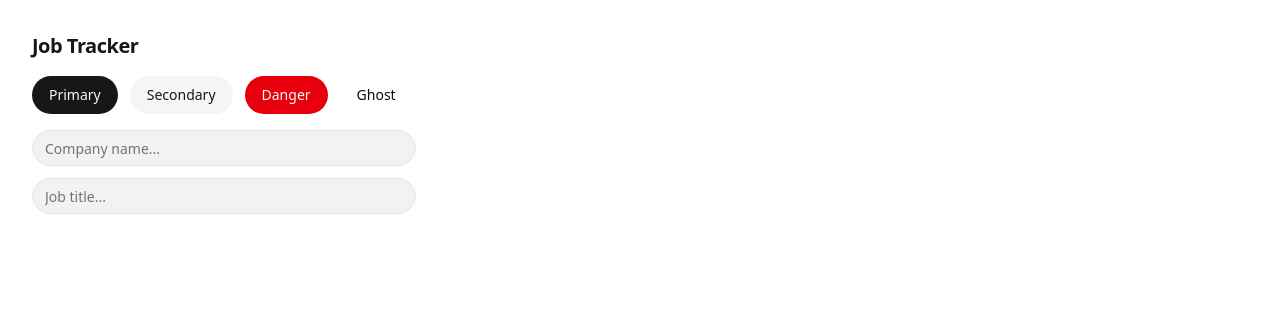
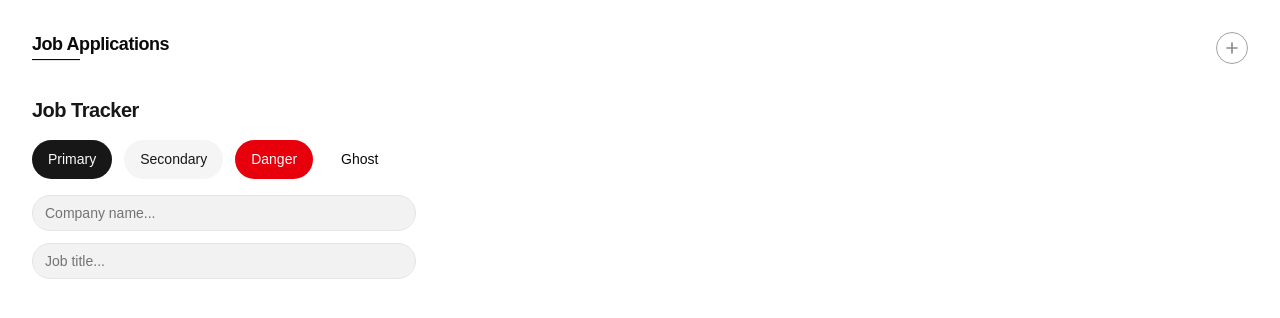
Before and after one commit to mouadbt/application-tracker, a React (Vite) app: page / in a window 1280 px wide. Shown: the top 318 px of the page. Built offline with nearby package versions, Linux system fonts and the light colour scheme.

Commit message:
build: add header component, add new btn variation 'btn-icon', repalce google fonts cdn with local & ui fixes

```diff
--- a/package.json
+++ b/package.json
@@ -10,6 +10,7 @@
     "preview": "vite preview"
   },
   "dependencies": {
+    "@fontsource/geist-sans": "^5.3.0",
     "@tailwindcss/vite": "^4.3.3",
     "react": "^19.2.8",
     "react-dom": "^19.2.8",
--- a/src/App.tsx
+++ b/src/App.tsx
@@ -1,9 +1,14 @@
-import Button from "./blocks/components/Button";
-import Input from "./blocks/components/Input";
+import Header from "./components/Header";
+import Button from "./components/ui/Button";
+import Input from "./components/ui/Input";
 
 function App() {
   return (
     <>
+      <Header/>
+
+
+
       <div className="min-h-screen bg-background p-8 flex flex-col gap-4">
         <h1 className="heading">Job Tracker</h1>
 
--- /dev/null
+++ b/src/components/Header.tsx
@@ -0,0 +1,22 @@
+import Plus from "./icons/Plus";
+import Button from "./ui/Button";
+
+export default function Header() {
+  return (
+    <header className="flex items-center justify-between p-8 pb-0">
+      <div className="flex flex-col gap-1.5">
+        <h1
+          className="text-lg font-semibold leading-none text-foreground"
+          id="dialog-title"
+        >
+          Job Applications
+        </h1>
+        <hr className="bg-border h-0.5 w-12" />
+      </div>
+      <Button variant="icon">
+        <span className="sr-only">Add new job application</span>
+        <Plus />
+      </Button>
+    </header>
+  );
+}
--- /dev/null
+++ b/src/components/icons/Plus.tsx
@@ -0,0 +1,21 @@
+import type { SVGProps } from "react";
+
+export default function Plus(props: SVGProps<SVGSVGElement>) {
+  return (
+    <svg
+      viewBox="0 0 24 24"
+      fill="none"
+      xmlns="http://www.w3.org/2000/svg"
+      {...props}
+    >
+      <path
+        d="M6 12h12m-6-6v12"
+        stroke="currentColor"
+        strokeWidth="2"
+        strokeLinecap="round"
+        strokeLinejoin="round"
+
+      />
+    </svg>
+  );
+}
--- a/src/blocks/components/Button.tsx
+++ b/src/components/ui/Button.tsx
@@ -1,6 +1,6 @@
 interface ButtonProps {
   children: React.ReactNode;
-  variant?: "primary" | "secondary" | "danger" | "ghost";
+  variant?: "primary" | "secondary" | "danger" | "ghost" | "icon";
   type?: "button" | "submit" | "reset";
   onClick?: () => void;
   disabled?: boolean;
--- a/src/index.css
+++ b/src/index.css
@@ -1,5 +1,7 @@
 @import "tailwindcss";
-@import url("https://fonts.googleapis.com/css2?family=Geist:wght@100..900&family=Geist+Mono:wght@100..900&display=swap");
+@import "@fontsource/geist-sans/400.css";
+@import "@fontsource/geist-sans/500.css";
+@import "@fontsource/geist-sans/600.css";
 
 :root {
   --border: oklch(0.85 0.004 286.099);
@@ -7,7 +9,7 @@
 }
 
 @theme {
-  --font-sans: "Geist", ui-sans-serif, system-ui, sans-serif;
+  --font-sans: "Geist Sans", sans-serif;
   --font-mono: "Geist Mono", ui-monospace, monospace;
 
   --color-background: lab(100% 0 0);
@@ -45,14 +47,22 @@
     @apply font-semibold tracking-tight text-primary;
   }
 
-.btn {
-  @apply inline-flex items-center justify-center gap-1.5 rounded-3xl border border-transparent px-4 py-2 text-sm font-medium transition-all cursor-pointer select-none outline-none focus-visible:ring-2 focus-visible:ring-ring disabled:pointer-events-none disabled:opacity-50;
+  .btn,
+  .input,
+  a {
+    @apply outline-none focus-visible:border-ring focus-visible:ring-3 focus-visible:ring-ring/30 disabled:pointer-events-none disabled:opacity-50 transition-all border-transparent rounded-3xl gap-1.5 p-2 px-4 active:scale-95;
   }
   .btn-primary {
     @apply bg-primary text-primary-foreground hover:bg-primary/80;
   }
   .btn-secondary {
     @apply bg-secondary text-secondary-foreground hover:bg-secondary/70;
+  }
+  .btn-icon {
+    @apply bg-background text-secondary-foreground/50 hover:bg-secondary/70 size-8 border border-ring flex justify-center items-center p-0 hover:text-primary;
+  }
+  .btn-icon svg {
+    @apply size-5;
   }
   .btn-danger {
     @apply bg-destructive text-destructive-foreground hover:bg-destructive/80;
```
Also changed, not shown: src/components/SummaryCards.tsx (added), src/components/Table.tsx (added), src/components/ui/Input.tsx (renamed from src/blocks/components/Input.tsx), 1 other file (tests, documents, lock files or other folders). Lines whose indentation alone changed are shown as unchanged.
